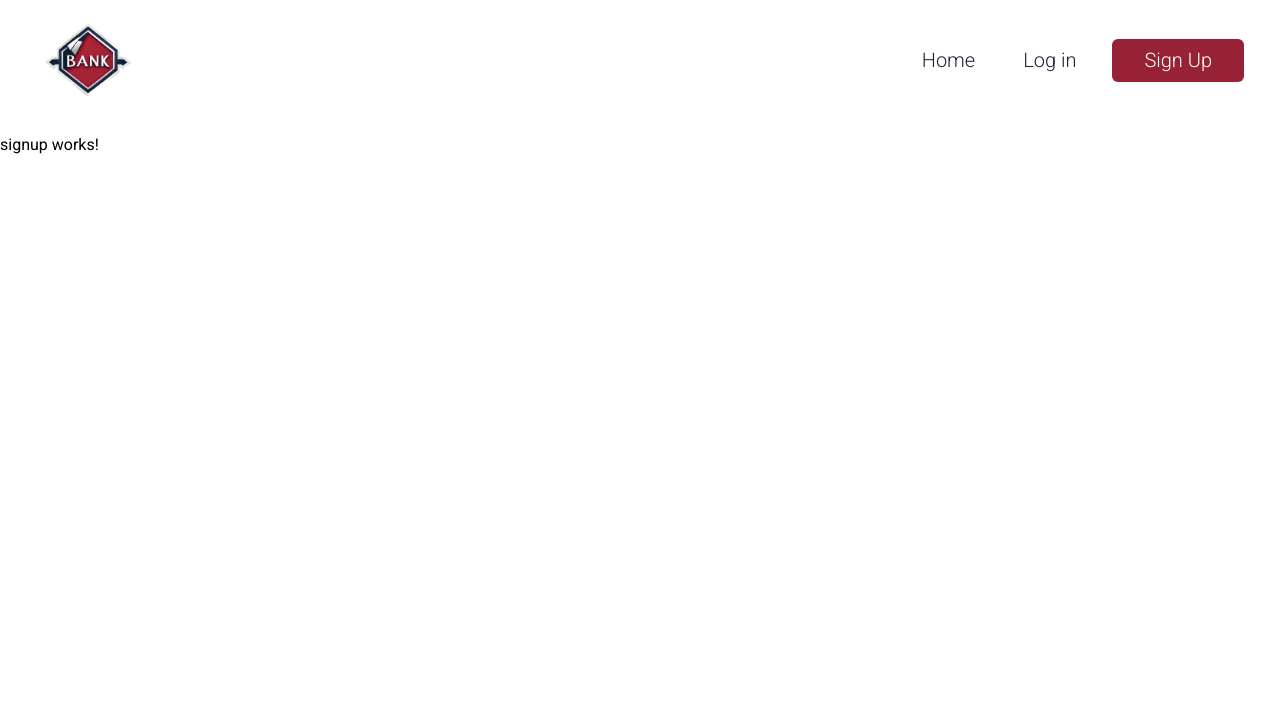
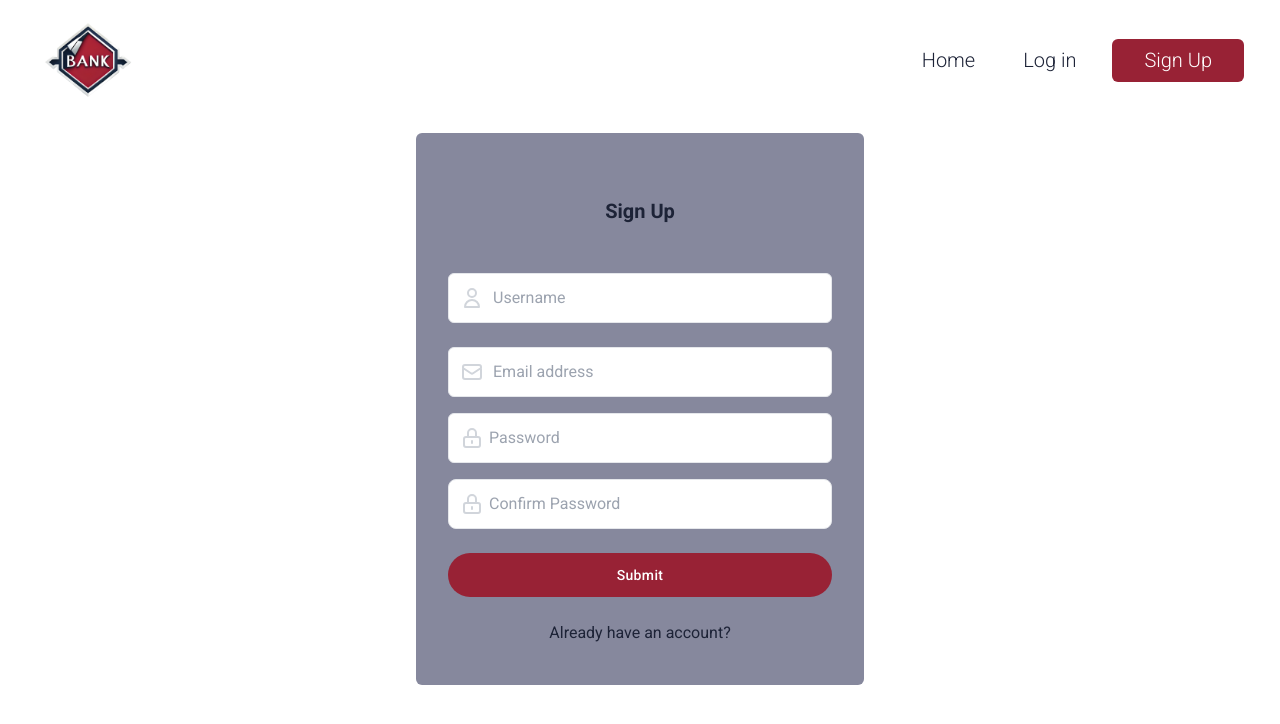
Before and after one commit to Rowada/BankRootFront, an Angular app: page /signup in a window 1280 px wide. Shown: the top 724 px of the page. Built offline with nearby package versions, Linux system fonts and the light colour scheme.

Commit message:
feat: add signup component

```diff
--- a/src/app/home/home.component.html
+++ b/src/app/home/home.component.html
@@ -11,7 +11,7 @@
       <p class="mt-6 mb-8 text-lg font-light sm:mb-12">Easily open a bank account in minutes, make money management simple. Enjoy a bank account with the flexibility
       </p>
       <div class="flex flex-col space-y-4 sm:items-center sm:justify-center sm:flex-row sm:space-y-0 sm:space-x-4 lg:justify-start">
-        <a rel="noopener noreferrer" href="#" class="px-8 py-3 text-lg rounded-md bg-btn text-white">Get started</a>
+        <a class="px-8 py-3 text-lg rounded-md bg-btn text-white hover:opacity-75 cursor-pointer">Get started</a>
       </div>
     </div>
     <div class="flex items-center justify-center p-6 mt-8 lg:mt-0 h-72 sm:h-80 lg:h-96 xl:h-112 2xl:h-128">
--- a/src/app/signup/signup.component.html
+++ b/src/app/signup/signup.component.html
@@ -1,5 +1,66 @@
 <app-navbar></app-navbar>
+
+<section>
+  <div class="container flex items-center justify-center px-6 mx-auto">
+    <form class="w-full max-w-md bg-grey py-10 px-8 rounded-md" >
+      <div class="flex items-center justify-center mt-6">
+        <h4 class="w-1/3 pb-4 text-xl text-center capitalize text-black font-bold">
+          sign up
+        </h4>
+      </div>
+      <div class="relative flex items-center mt-8">
+                <span class="absolute">
+                    <svg xmlns="http://www.w3.org/2000/svg" class="w-6 h-6 mx-3 text-gray-300" fill="none" viewBox="0 0 24 24" stroke="currentColor" stroke-width="2">
+                        <path stroke-linecap="round" stroke-linejoin="round" d="M16 7a4 4 0 11-8 0 4 4 0 018 0zM12 14a7 7 0 00-7 7h14a7 7 0 00-7-7z" />
+                    </svg>
+                </span>
+
+        <input type="text" class="block w-full py-3 text-gray-700 bg-white border rounded-md px-11 focus:border-blue-400 dark:focus:border-blue-300 focus:ring-blue-300 focus:outline-none focus:ring focus:ring-opacity-40" placeholder="Username">
+      </div>
 
 
 
-<p>signup works!</p>
+      <div class="relative flex items-center mt-6">
+                <span class="absolute">
+                    <svg xmlns="http://www.w3.org/2000/svg" class="w-6 h-6 mx-3 text-gray-300" fill="none" viewBox="0 0 24 24" stroke="currentColor" stroke-width="2">
+                        <path stroke-linecap="round" stroke-linejoin="round" d="M3 8l7.89 5.26a2 2 0 002.22 0L21 8M5 19h14a2 2 0 002-2V7a2 2 0 00-2-2H5a2 2 0 00-2 2v10a2 2 0 002 2z" />
+                    </svg>
+                </span>
+
+        <input type="email" class="block w-full py-3 text-gray-700 bg-white border rounded-md px-11  focus:border-blue-400 dark:focus:border-blue-300 focus:ring-blue-300 focus:outline-none focus:ring focus:ring-opacity-40" placeholder="Email address">
+      </div>
+
+      <div class="relative flex items-center mt-4">
+                <span class="absolute">
+                    <svg xmlns="http://www.w3.org/2000/svg" class="w-6 h-6 mx-3 text-gray-300" fill="none" viewBox="0 0 24 24" stroke="currentColor" stroke-width="2">
+                        <path stroke-linecap="round" stroke-linejoin="round" d="M12 15v2m-6 4h12a2 2 0 002-2v-6a2 2 0 00-2-2H6a2 2 0 00-2 2v6a2 2 0 002 2zm10-10V7a4 4 0 00-8 0v4h8z" />
+                    </svg>
+                </span>
+
+        <input type="password" class="block w-full px-10 py-3 text-gray-700 bg-white border rounded-md focus:border-blue-400 dark:focus:border-blue-300 focus:ring-blue-300 focus:outline-none focus:ring focus:ring-opacity-40" placeholder="Password">
+      </div>
+
+      <div class="relative flex items-center mt-4">
+                <span class="absolute">
+                    <svg xmlns="http://www.w3.org/2000/svg" class="w-6 h-6 mx-3 text-gray-300" fill="none" viewBox="0 0 24 24" stroke="currentColor" stroke-width="2">
+                        <path stroke-linecap="round" stroke-linejoin="round" d="M12 15v2m-6 4h12a2 2 0 002-2v-6a2 2 0 00-2-2H6a2 2 0 00-2 2v6a2 2 0 002 2zm10-10V7a4 4 0 00-8 0v4h8z" />
+                    </svg>
+                </span>
+
+        <input type="password" class="block w-full px-10 py-3 text-gray-700 bg-white border rounded-lg  focus:border-blue-400 dark:focus:border-blue-300 focus:ring-blue-300 focus:outline-none focus:ring focus:ring-opacity-40" placeholder="Confirm Password">
+      </div>
+
+      <div class="mt-6">
+        <button class="w-full px-6 py-3 text-sm font-medium tracking-wide text-white capitalize transition-colors duration-300 hover:opacity-75 transform bg-btn rounded-full focus:outline-none focus:ring focus:ring-blue-300 focus:ring-opacity-50">
+          Submit
+        </button>
+
+        <div class="mt-6 text-center ">
+          <a href="#" class="text-m text-black hover:underline">
+            Already have an account?
+          </a>
+        </div>
+      </div>
+    </form>
+  </div>
+</section>
```
